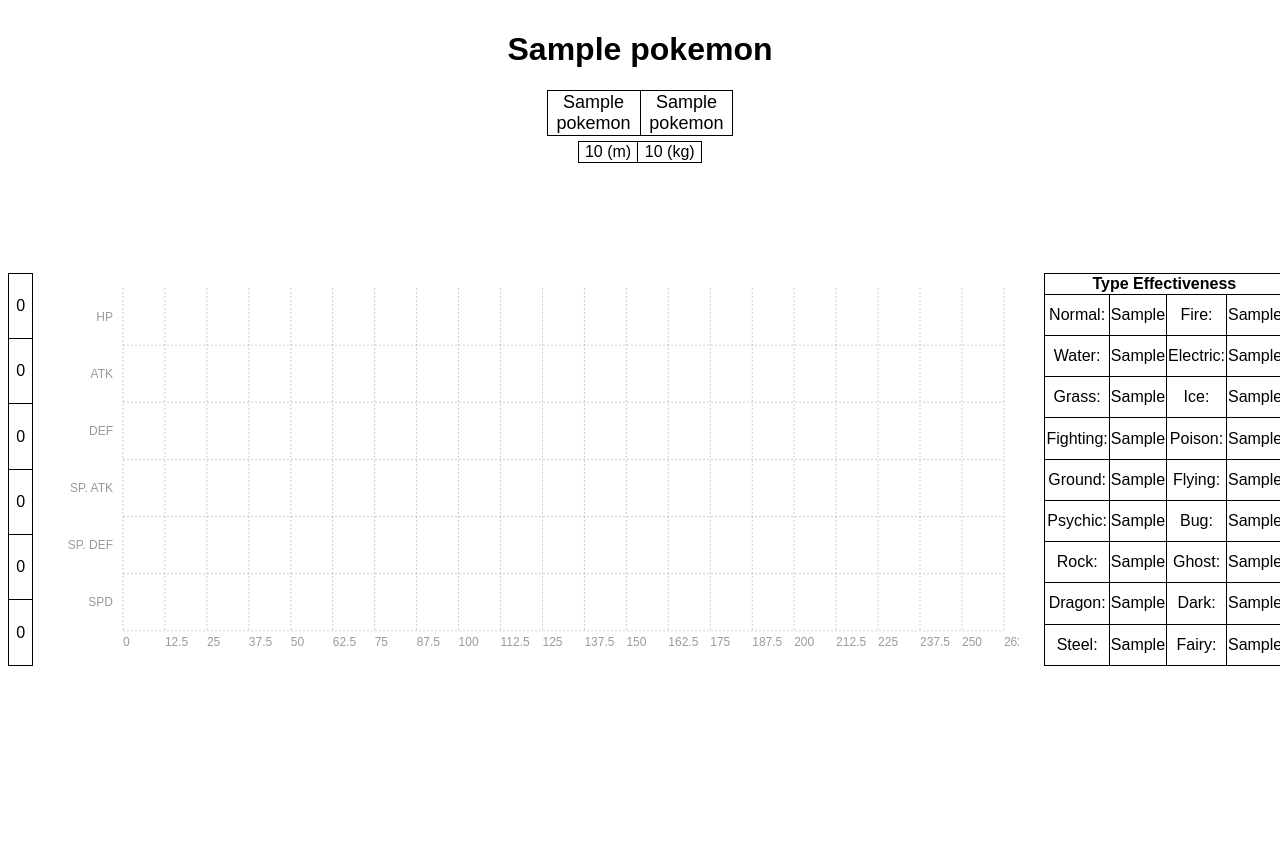
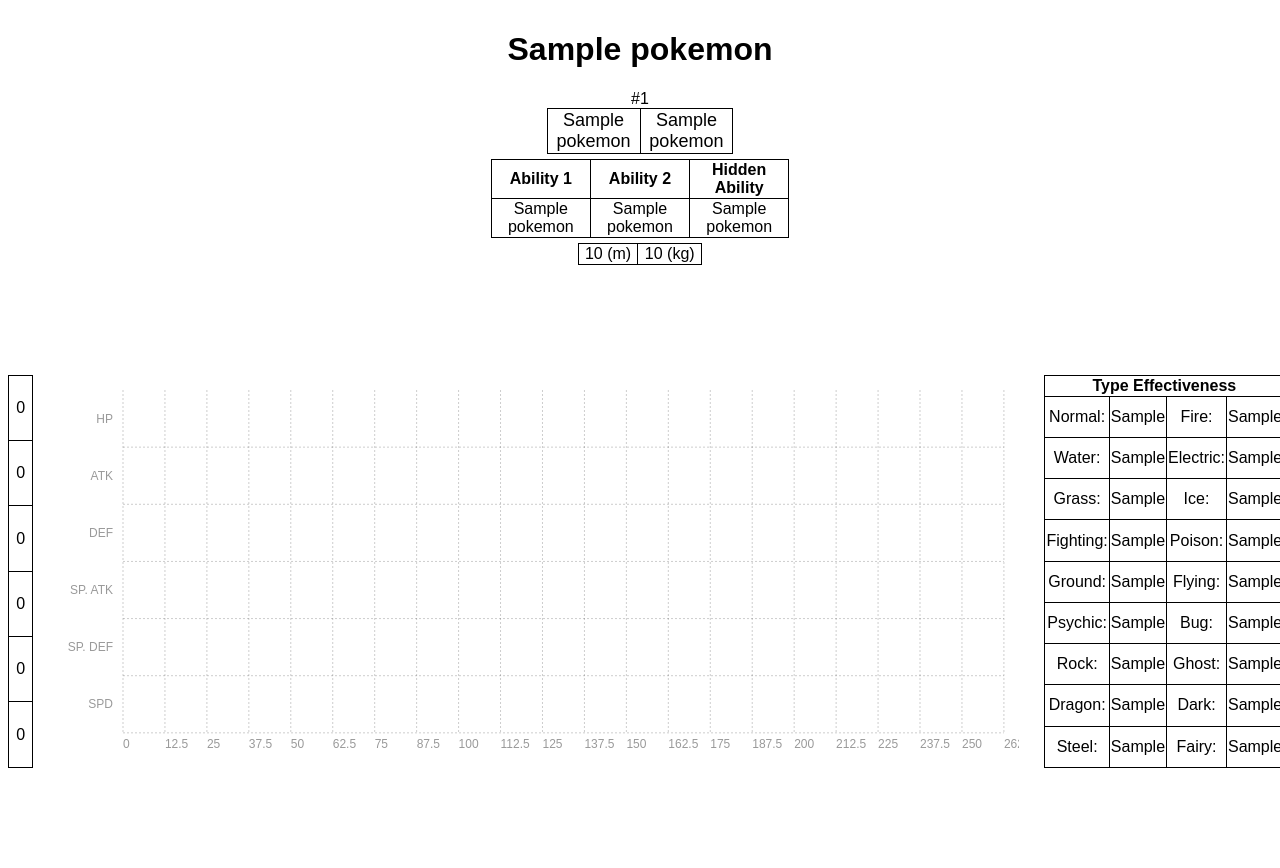
Before and after one commit to rubenboero21/cs257, a Flask app: page /specific/1 in a window 1280 px wide. Shown: the part 88-956 px from the top of the page. Before the commit the page ends 754 px from the top, so only its background shows below. Run offline with Flask 2, Linux system fonts and the light colour scheme; a database or web service that is not in the repository returns one stand-in record (values such as "Sample title"); parts of the project's set-up code (start-up, migrations or seed data) failed here and were passed over; some libraries are stand-ins or nearby versions.

Commit message:
added fav icon

```diff
--- a/webapp/static/pokedex.css
+++ b/webapp/static/pokedex.css
@@ -30,11 +30,6 @@ table {
 .title_container {
     text-align: center;
     padding: 10px;
-}
-
-#sprite {
-    font-size: small;
-    font-weight: lighter;
 }
 
 #Normal {
@@ -226,7 +221,7 @@ td {
     border-right: 1px solid black;
 }
 
-/* can be used to color the text begind the type name */
-/* #Fire span{
-    background-color: #EE8130;
-} */
+#ability_table{
+    width: 24%;
+    margin-top: 5px;
+}
--- a/webapp/templates/egg_groups.html
+++ b/webapp/templates/egg_groups.html
@@ -5,8 +5,9 @@
     <meta http-equiv="X-UA-Compatible" content="IE=edge">
     <meta name="viewport" content="width=device-width, initial-scale=1.0">
     <title>Egg Groups</title>
+    <script type="text/javascript" src="{{ url_for('static', filename='egg_groups.js') }}"></script>
     <link rel= "stylesheet" type= "text/css" href= "{{ url_for('static',filename='egg_groups.css') }}">
-    <script type="text/javascript" src="{{ url_for('static', filename='egg_groups.js') }}"></script>
+    <link rel = "icon" type = "image/x-icon" href="{{ url_for('static',filename='favicon.ico') }}"
 </head>
 
 <body>
--- a/webapp/templates/generations.html
+++ b/webapp/templates/generations.html
@@ -5,8 +5,9 @@
     <meta http-equiv="X-UA-Compatible" content="IE=edge">
     <meta name="viewport" content="width=device-width, initial-scale=1.0">
     <title>Generations</title>
+    <script type="text/javascript" src="{{ url_for('static', filename='generations.js') }}"></script>
     <link rel= "stylesheet" type= "text/css" href= "{{ url_for('static',filename='generations.css') }}">
-    <script type="text/javascript" src="{{ url_for('static', filename='generations.js') }}"></script>
+    <link rel = "icon" type = "image/x-icon" href="{{ url_for('static',filename='favicon.ico') }}"
 </head>
 
 <body>
--- a/webapp/templates/index.html
+++ b/webapp/templates/index.html
@@ -5,8 +5,9 @@
     <meta http-equiv="X-UA-Compatible" content="IE=edge">
     <meta name="viewport" content="width=device-width, initial-scale=1.0">
     <title>Home</title>
+    <script type="text/javascript" src="{{ url_for('static', filename='search.js') }}"></script>
     <link rel= "stylesheet" type= "text/css" href= "{{ url_for('static',filename='index.css') }}">
-    <script type="text/javascript" src="{{ url_for('static', filename='search.js') }}"></script>
+    <link rel = "icon" type = "image/x-icon" href="{{ url_for('static',filename='favicon.ico') }}"
 </head>
 
 <body>
--- a/webapp/templates/legendaries.html
+++ b/webapp/templates/legendaries.html
@@ -5,8 +5,9 @@
     <meta http-equiv="X-UA-Compatible" content="IE=edge">
     <meta name="viewport" content="width=device-width, initial-scale=1.0">
     <title>Legendaries</title>
+    <script type="text/javascript" src="{{ url_for('static', filename='legendaries.js') }}"></script>
     <link rel= "stylesheet" type= "text/css" href= "{{ url_for('static',filename='legendaries.css') }}">
-    <script type="text/javascript" src="{{ url_for('static', filename='legendaries.js') }}"></script>
+    <link rel = "icon" type = "image/x-icon" href="{{ url_for('static',filename='favicon.ico') }}"
 
 </head>
 <body>
--- a/webapp/templates/pokedex.html
+++ b/webapp/templates/pokedex.html
@@ -7,6 +7,7 @@
     <title>{{name}}</title>
     <link rel= "stylesheet" type= "text/css" href= "{{ url_for('static',filename='pokedex.css') }}">
     <link rel= "stylesheet" type= "text/css" href= "{{ url_for('static',filename='chartist.min.css') }}">
+    <link rel = "icon" type = "image/x-icon" href="{{ url_for('static',filename='favicon.ico') }}"
 </head>
 
 <!-- The following link was used to make the table https://www.youtube.com/watch?v=iDA0kF5lrVk -->
@@ -36,6 +37,8 @@
     <div class = "title_container">
         <h1 id = "pokemon_name">{{name}}</h1>
 
+        <div>#{{dex_num}}</div>
+
         {% if type2 != 'NA' %}
         <table id = "types_table">
             <tr>
@@ -50,6 +53,20 @@
             </tr>
         </table>
         {% endif %}
+
+        <table id = ability_table>
+            <tr>
+                <th style="width: 33%">Ability 1</th>
+                <th style="width: 33%">Ability 2</th>
+                <th style="width: 33%">Hidden Ability</th>
+            </tr>
+            <tr>
+                <td style="width: 33%">{{ability1}}</td>
+                <td style="width: 33%">{{ability2}}</td>
+                <td style="width: 33%">{{ability3}}</td>
+            </tr>
+        </table>
+
         <table id = "height_weight">
             <tr>
                 <td>{{height}} (m)</td>
--- a/webapp/templates/search_results.html
+++ b/webapp/templates/search_results.html
@@ -5,8 +5,9 @@
     <meta http-equiv="X-UA-Compatible" content="IE=edge">
     <meta name="viewport" content="width=device-width, initial-scale=1.0">
     <title>Search Results</title>
+    <script type="text/javascript" src="{{ url_for('static', filename='search.js') }}"></script>
     <link rel="stylesheet" type= "text/css" href="{{ url_for('static',filename='search_results.css') }}">
-    <script type="text/javascript" src="{{ url_for('static', filename='search.js') }}"></script>
+    <link rel = "icon" type = "image/x-icon" href="{{ url_for('static',filename='favicon.ico') }}"
 </head>
 
 <body>
--- a/webapp/templates/types.html
+++ b/webapp/templates/types.html
@@ -5,8 +5,10 @@
     <meta http-equiv="X-UA-Compatible" content="IE=edge">
     <meta name="viewport" content="width=device-width, initial-scale=1.0">
     <title>Types</title>
+    <script type="text/javascript" src="{{ url_for('static', filename='types.js') }}"></script>
     <link rel= "stylesheet" type= "text/css" href= "{{ url_for('static',filename='types.css') }}">
-    <script type="text/javascript" src="{{ url_for('static', filename='types.js') }}"></script>
+    <link rel = "icon" type = "image/x-icon" href="{{ url_for('static',filename='favicon.ico') }}"
+
 </head>
 <body>
     <div class = "header">
```
